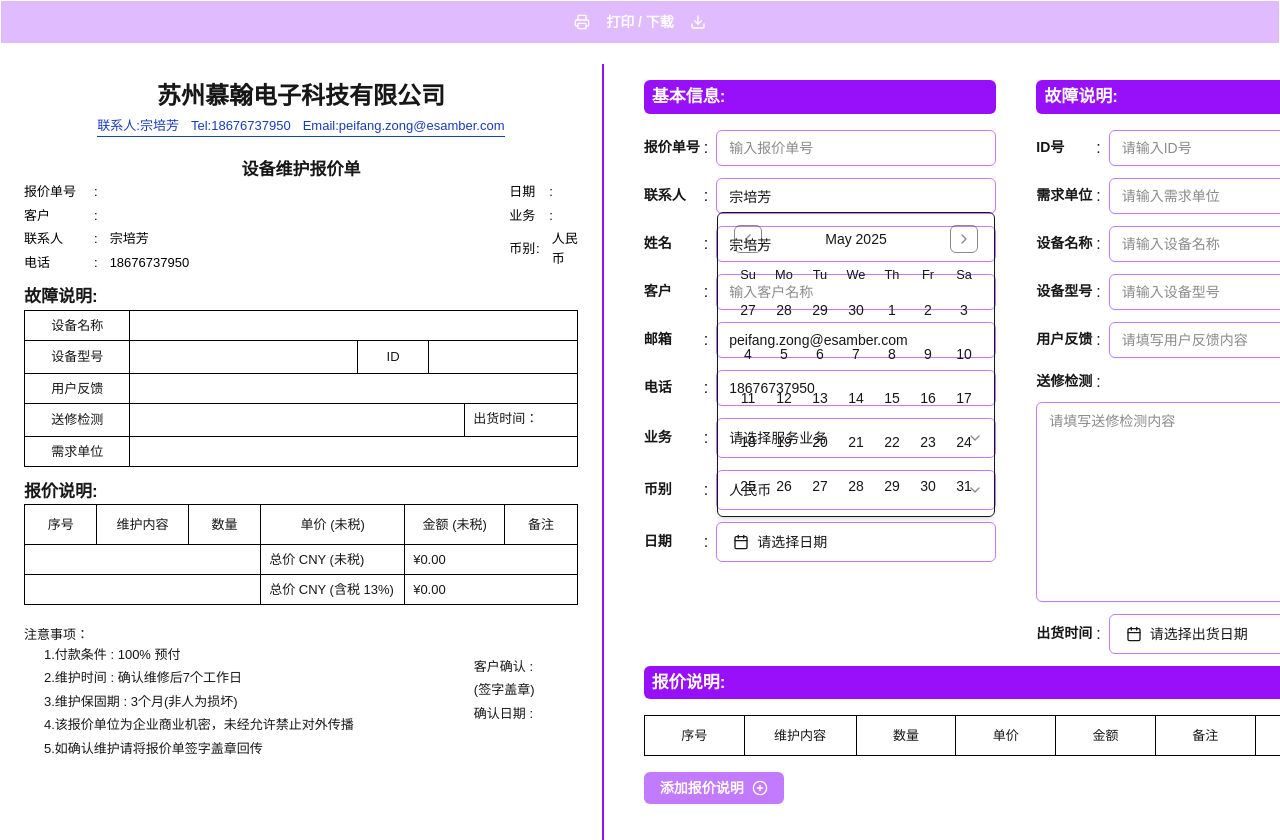
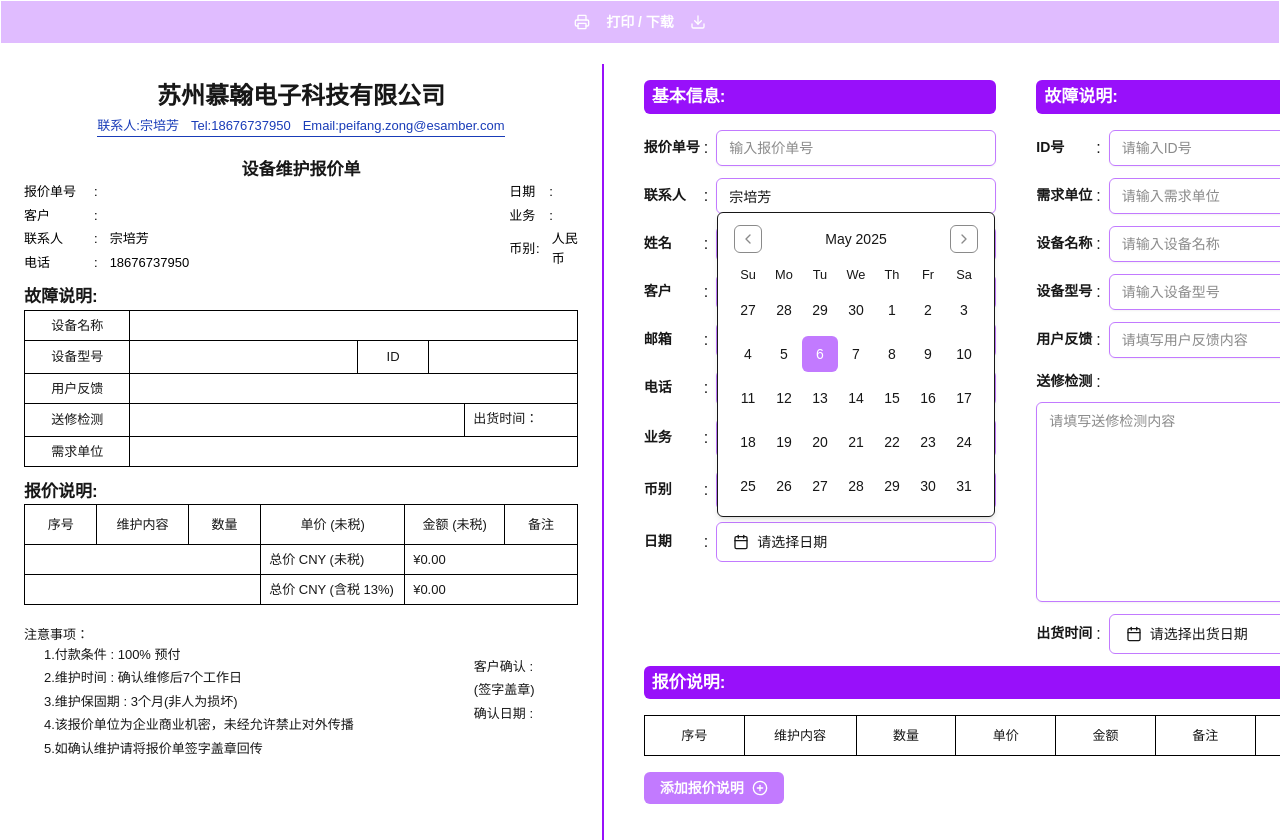
Before and after one commit to nickchow2020/invoice-app, a Next.js app: page / in a window 1280 px wide. Both pictures are taken after a click on the button "请选择日期". Shown: the top 840 px of the page. Built offline with nearby package versions, Linux system fonts and the light colour scheme.

Commit message:
add calendar bg fixed

```diff
--- a/src/components/common/CalenderColumn.tsx
+++ b/src/components/common/CalenderColumn.tsx
@@ -68,7 +68,7 @@
                                 )}
                             </Button>
                         </PopoverTrigger>
-                        <PopoverContent className="w-auto p-0">
+                        <PopoverContent className="w-auto p-0 bg-white">
                             <Calendar
                                 mode="single"
                                 selected={value}
--- a/src/components/components/ui/calendar.tsx
+++ b/src/components/components/ui/calendar.tsx
@@ -43,8 +43,8 @@
                 ),
                 day_range_end: "day-range-end",
                 day_selected:
-                    "bg-primary text-primary-foreground hover:bg-primary hover:text-primary-foreground focus:bg-primary focus:text-primary-foreground",
-                day_today: "bg-accent text-accent-foreground",
+                    "bg-primary text-primary-foreground hover:bg-purple-400 hover:text-primary-foreground focus:bg-primary focus:text-primary-foreground",
+                day_today: "bg-purple-400 text-accent-foreground text-white",
                 day_outside:
                     "day-outside text-muted-foreground aria-selected:bg-accent/50 aria-selected:text-muted-foreground",
                 day_disabled: "text-muted-foreground opacity-50",
```
